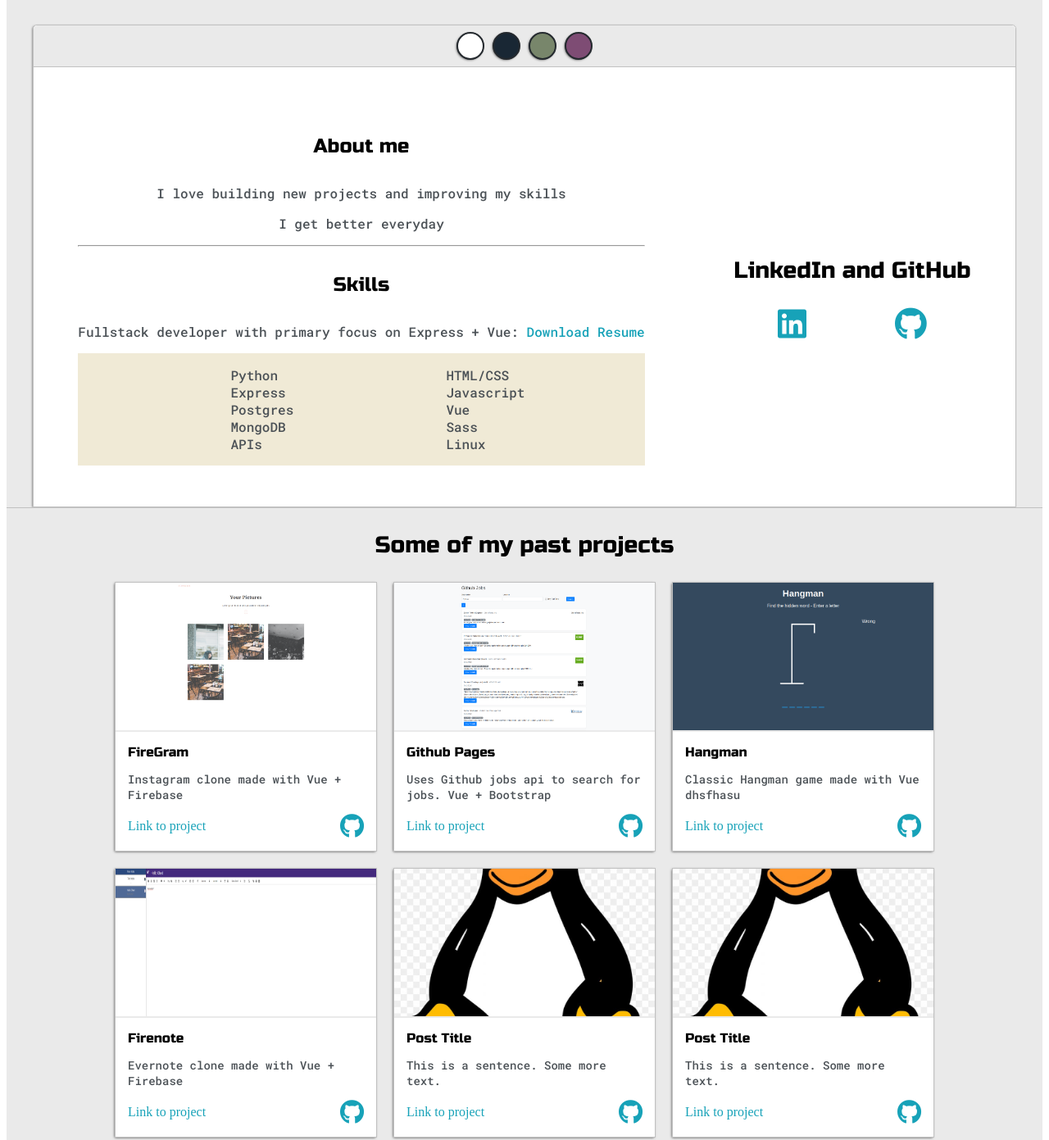
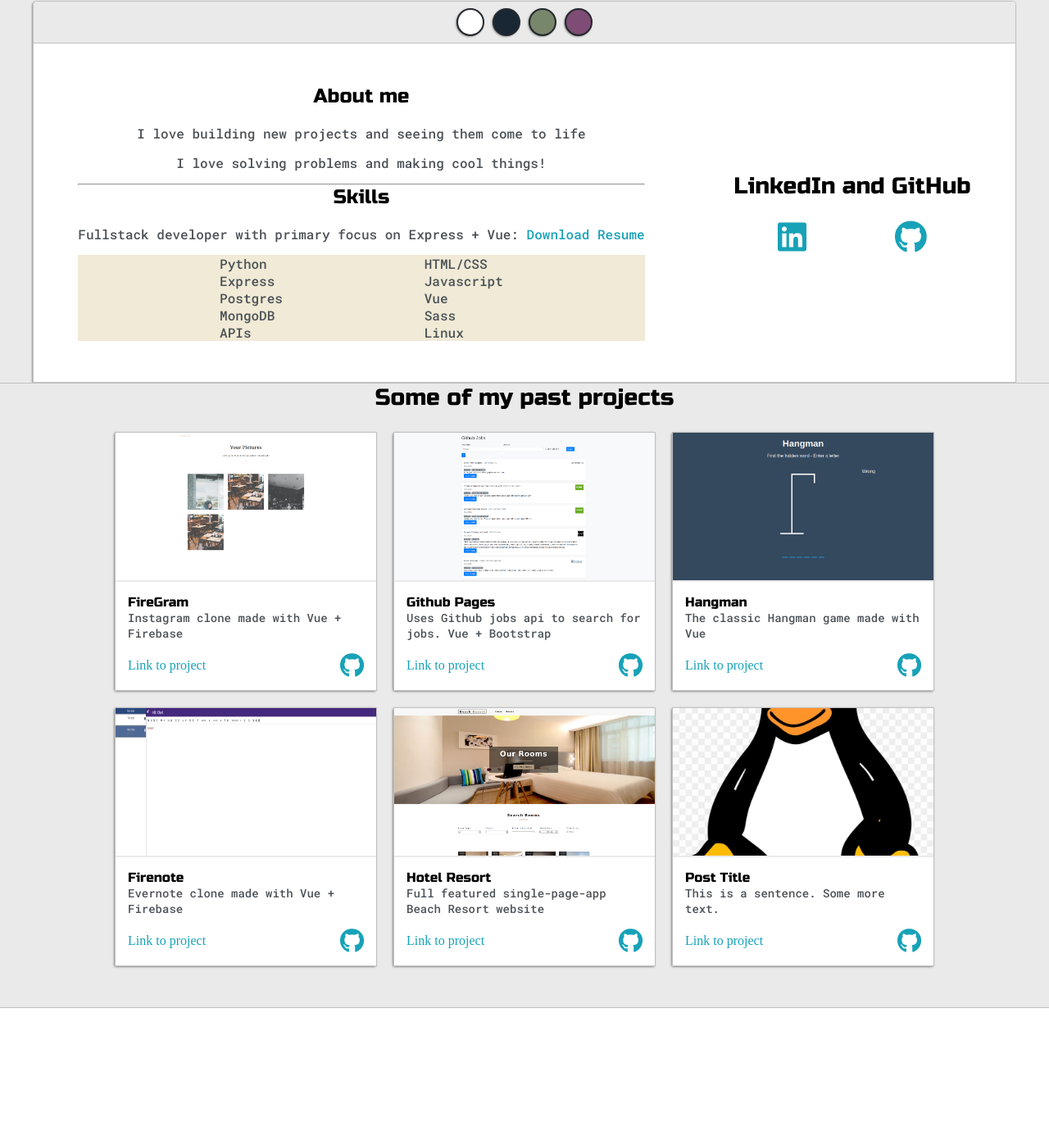
Before and after one commit to michaeldkeyes/michaeldkeyes.github.io, a plain HTML site: page index.html in a window 1280 px wide. Shown: the part 139-1530 px from the top of the page at 82% size. After the commit the page ends 1369 px from the top, so only its background shows below. Drawn offline with Linux system fonts and the light colour scheme.

Commit message:
Hotel Resort

```diff
--- a/index.html
+++ b/index.html
@@ -30,8 +30,8 @@
           <div class="about-wrapper">
             <div>
               <h4>About me</h4>
-              <p>I love building new projects and improving my skills</p>
-              <p>I get better everyday</p>
+              <p>I love building new projects and seeing them come to life</p>
+              <p>I love solving problems and making cool things!</p>
               <hr />
 
               <h4>Skills</h4>
@@ -108,7 +108,7 @@
               <img class="thumbnail" src="images/Hangman.png" alt="Hangman" />
               <div class="project-preview">
                 <h6 class="project-title">Hangman</h6>
-                <p class="project-intro">Classic Hangman game made with Vue dhsfhasu</p>
+                <p class="project-intro">The classic Hangman game made with Vue</p>
                 <div class="project-link">
                   <a href="https://michaeldkeyes.github.io/Hangman/" target="_blank">Link to project</a>
                   <a href="https://github.com/michaeldkeyes/Hangman" target="_blank"><i class="fab fa-github"></i></a>
@@ -131,13 +131,13 @@
           </div>
           <div>
             <div class="project">
-              <img class="thumbnail" src="images/tux.jpg" alt="" />
+              <img class="thumbnail" src="images/Hotel.png" alt="Hotel Resort" />
               <div class="project-preview">
-                <h6 class="project-title">Post Title</h6>
-                <p class="project-intro">This is a sentence. Some more text.</p>
+                <h6 class="project-title">Hotel Resort</h6>
+                <p class="project-intro">Full featured single-page-app Beach Resort website </p>
                 <div class="project-link">
-                  <a href="#">Link to project</a>
-                  <a href="#"><i class="fab fa-github"></i></a>
+                  <a href="https://michaeldkeyes.github.io/hotel-resort/" target="_blank">Link to project</a>
+                  <a href="https://github.com/michaeldkeyes/hotel-resort" target="_blank"><i class="fab fa-github"></i></a>
                 </div>
               </div>
             </div>
--- a/scss/_style.scss
+++ b/scss/_style.scss
@@ -1,17 +1,17 @@
-@import 'intro/intro';
-@import 'about/about';
-@import 'project/project';
+@import "intro/intro";
+@import "about/about";
+@import "project/project";
 
 * {
   font-size: 1em;
   font-family: inherit;
+  margin: 0;
+  padding: 0;
 }
 
 html {
   box-sizing: border-box;
   font-size: 62.5%;
-  margin: 0;
-  padding: 0;
 }
 
 body * {
@@ -26,7 +26,7 @@ h5,
 h6,
 strong {
   color: $mainText;
-  font-family: 'Russo One', sans-serif;
+  font-family: "Russo One", sans-serif;
   font-weight: 500;
 }
 
@@ -37,7 +37,7 @@ label,
 input,
 textarea {
   color: $secondaryText;
-  font-family: 'Roboto Mono', monospace;
+  font-family: "Roboto Mono", monospace;
 }
 
 h1 {
@@ -48,9 +48,11 @@ h2 {
 }
 h3 {
   font-size: 2.8rem;
+  margin-bottom: 2.5rem;
 }
 h4 {
   font-size: 2.4rem;
+  margin-bottom: 2rem;
 }
 h5 {
   font-size: 2rem;
@@ -59,6 +61,10 @@ h6,
 p,
 a {
   font-size: 1.6rem;
+}
+
+p {
+  margin-bottom: 1.5rem;
 }
 
 a {
--- a/scss/intro/_intro.scss
+++ b/scss/intro/_intro.scss
@@ -1,6 +1,6 @@
-@import 'nav';
-@import 'leftColumn';
-@import 'rightColumn';
+@import "nav";
+@import "leftColumn";
+@import "rightColumn";
 
 .s1 {
   background-color: $mainColor;
@@ -24,6 +24,7 @@
   text-align: center;
   align-content: center;
   min-height: 10rem;
+  margin: 2rem 0;
 }
 
 .intro-wrapper {
```
Also changed, not shown: css/blue.css, css/green.css, css/light.css, css/purple.css, images/Hotel.png (added).
